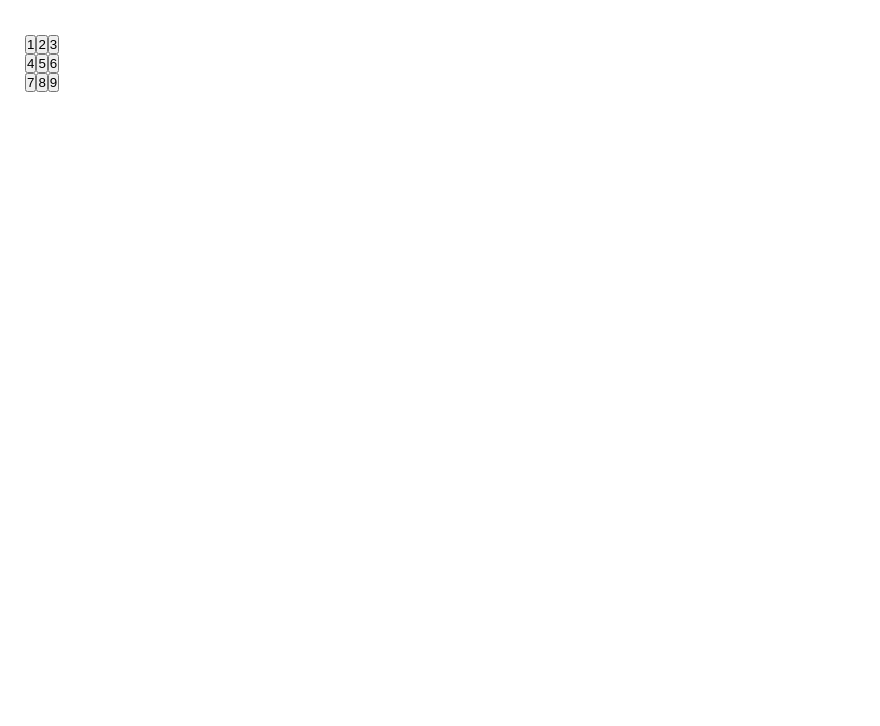
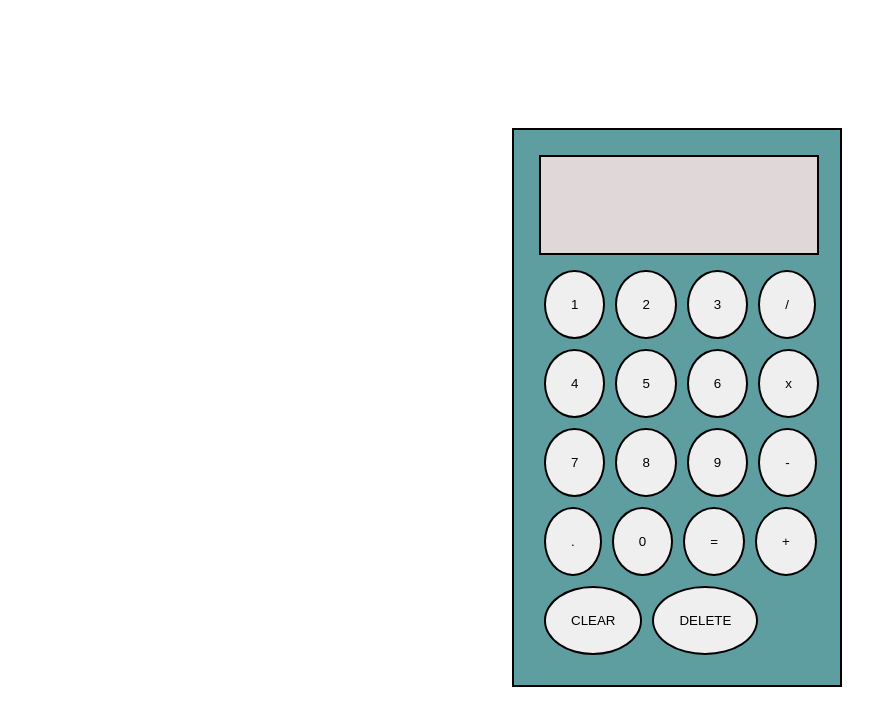
Before and after one commit to JeremiasB23/Calculator, a plain HTML site: page index.html in a window 1280 px wide. Shown: the whole page, without its empty margins (0-880 px from the left). Drawn offline with Linux system fonts and the light colour scheme.

Commit message:
I added the visuals of the calculator

```diff
--- a/index.html
+++ b/index.html
@@ -10,25 +10,46 @@
 </head>
 <body>
 
+<div class="calPosition">
     <div class="calculatorOrder">
 
+        <div class="screenDisplay"></div>
+
      <div class="calculatorOrderChild">
+
          <button>1</button>
          <button>2</button>
          <button>3</button>
+         <button>/</button>
      </div>
+
      <div class="calculatorOrderChild">
         <button>4</button>
         <button>5</button>
         <button>6</button>
+        <button>x</button>
      </div>
+
      <div class="calculatorOrderChild">
         <button>7</button>
         <button>8</button>
         <button>9</button>
+        <button>-</button>
+     </div>
+
+     <div class="calculatorOrderChild">
+        <button>.</button>
+        <button>0</button>
+        <button>=</button>
+        <button>+</button>
+     </div>
+     <div class="calculatorOrderChild">
+        <button>CLEAR</button>
+        <button>DELETE</button>
      </div>
 
 
+    </div>
 </div>
 
 
--- a/script.js
+++ b/script.js
@@ -14,15 +14,32 @@ function divide(a,b){
     return a / b;
 }
 
-function pressedElement(){
-    const buttons = document.getElementsByClassName("calculatorOrderChild");
+function operate(a, operator, b){
 
-    buttons[0].addEventListener('click', function(){
+  if(operator == "+"){
+     return add(a, b);
+  }else if(operator == "-"){
+     return subtract(a, b);
+  }else if(operator == "*"){
+     return multiply(a, b);
+  }else if(operator == "/"){
+      return divide(a,b);
+  }
 
-       buttons[0].style.backgroundColor = "blue";
-       return "1";
-    });
 }
 
+let x = operate(4, "/", 4);
+console.log(x);
 
-console.log(pressedElement());
+// function pressedElement(){
+//     const buttons = document.getElementsByClassName("calculatorOrderChild");
+
+//     buttons[0].addEventListener('click', function(){
+
+//        buttons[0].style.backgroundColor = "blue";
+//        return "1";
+//     });
+// }
+
+
+// console.log(pressedElement());
--- a/styles/style.scss
+++ b/styles/style.scss
@@ -4,14 +4,40 @@
   box-sizing: border-box;
 }
 
+.calPosition{
+  margin: 10% 40%;
+}
+
+.screenDisplay{
+  width: 280px;
+  height: 100px;
+  background-color: rgb(224, 216, 216);
+  margin-bottom: 10px;
+  border: 2px solid black;
+}
+
 .calculatorOrder {
   display: flex;
   flex-direction: column;
+  width: 330px;
+  border: 2px solid black;
   padding: 25px;
-  margin-top: 10px;
+  justify-content: center;
+  background-color: cadetblue;
 }
 
 .calculatorOrderChild {
   display: flex;
   flex-direction: row;
 }
+
+button{
+  border: 2px solid black;
+  margin: 5px 5px 5px;
+  padding: 25px;
+  border-radius: 50%;
+}
+
+button:hover{
+  background-color: bisque;
+}
```
Also changed, not shown: styles/style.css, 1 other file. Lines whose indentation alone changed are shown as unchanged.
